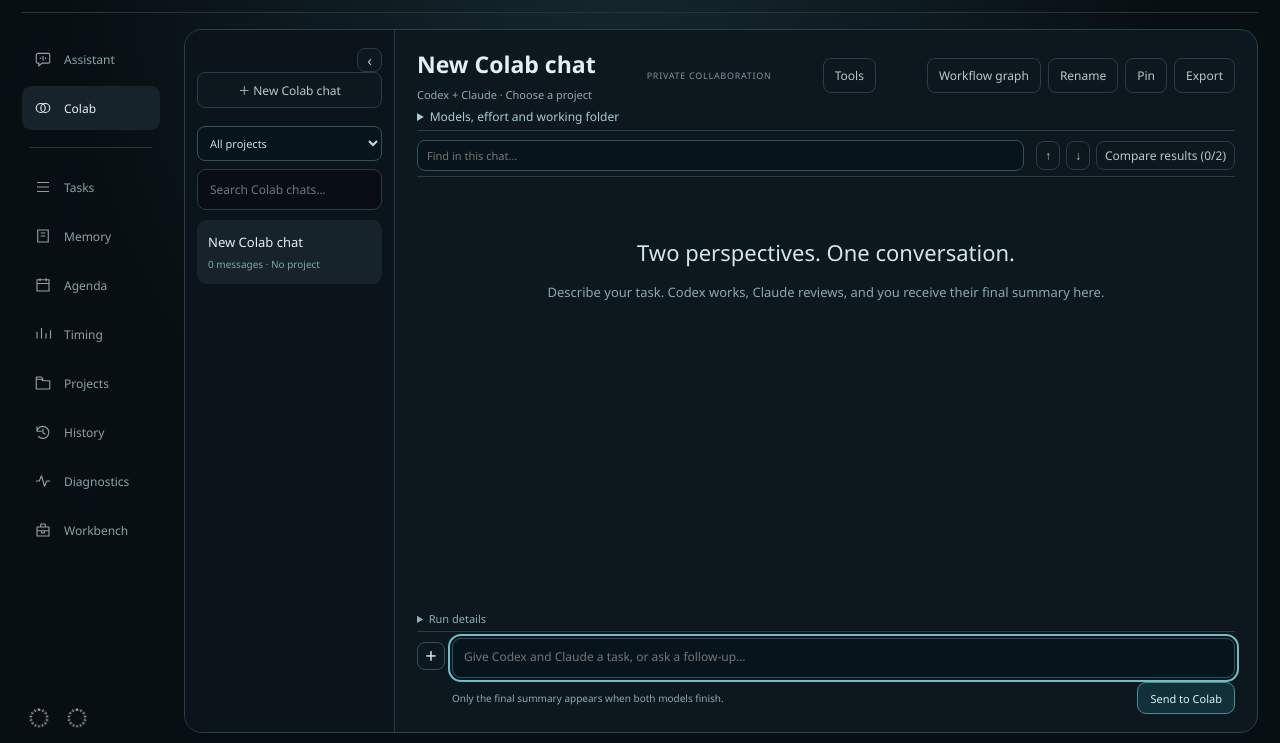
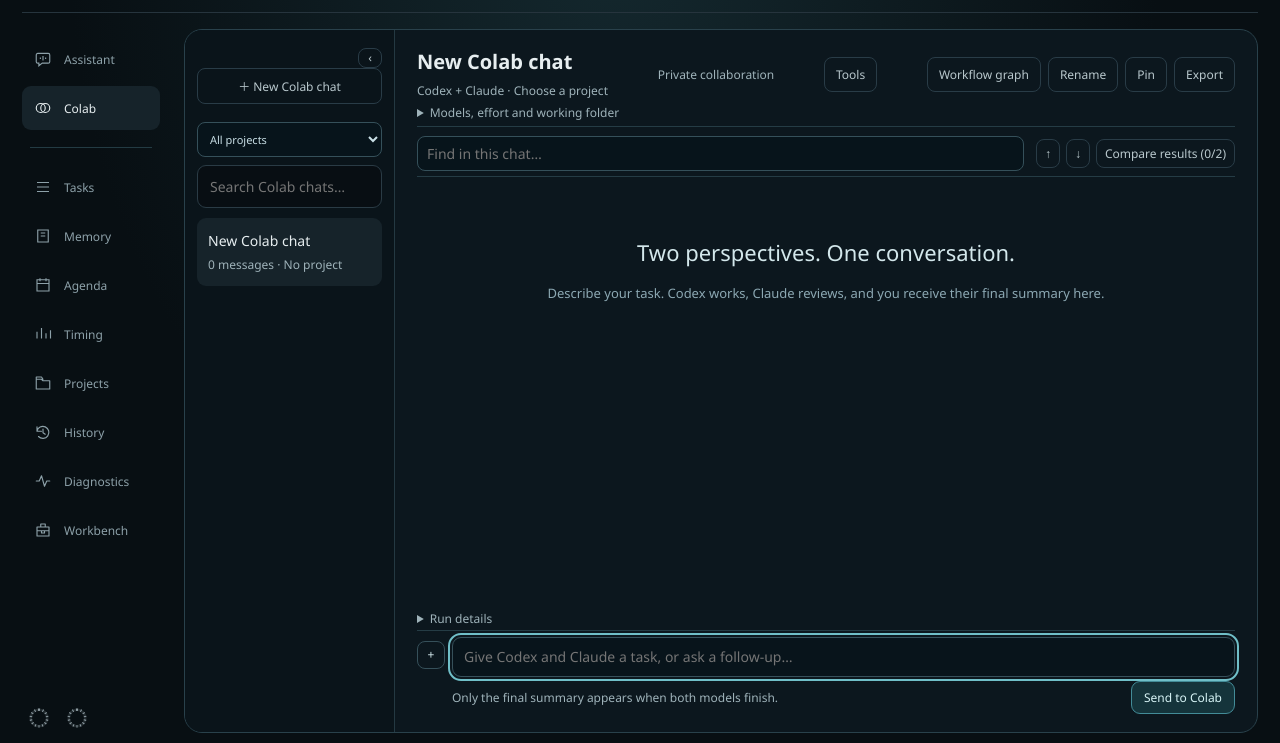
Before and after one commit to springycape20/atlas-desktop, an Electron app: page index.html in a window 1280 px wide. Both pictures are taken after a click on the button "Colab". Shown: the part 57-800 px from the top of the page. Drawn offline with Linux system fonts and the light colour scheme; no server answers.

Commit message:
Polish Colab typography and refresh README screenshots

```diff
--- a/colab-workspace.js
+++ b/colab-workspace.js
@@ -109,7 +109,7 @@
   panel.hidden = true;
   panel.setAttribute('aria-label', 'Colab chat workspace');
   panel.innerHTML = `<aside class="colab-chats" aria-label="Colab conversations"><button class="quiet-button" id="colabNewChat" type="button">＋ New Colab chat</button><div class="colab-chat-list" id="colabChats"></div></aside>
-    <div class="colab-chat-main"><header class="colab-chat-header"><div><h1>Colab</h1><p>Codex + Claude · one task, one shared result</p></div><span class="session-chip">PRIVATE COLLABORATION</span></header>
+    <div class="colab-chat-main"><header class="colab-chat-header"><div><h1>Colab</h1><p>Codex + Claude · one task, one shared result</p></div><span class="session-chip">Private collaboration</span></header>
     <details class="colab-config" id="colabConfig"><summary>Models, effort and working folder</summary><div class="colab-config-grid"><label class="field"><span>Codex model</span><select id="colabCodexModel"></select></label><label class="field"><span>Claude model</span><select id="colabClaudeModel"></select></label><label class="field"><span>Shared effort</span><select id="colabEffort"><option value="low">Low · faster</option><option value="medium">Medium · balanced</option><option value="high">High · deeper review</option><option value="xhigh">Extra high</option><option value="max">Maximum</option></select></label></div><div class="colab-folder-row"><button class="quiet-button" type="button" id="colabChooseFolder">Choose folder</button><span id="colabFolder"></span></div></details>
     <div class="colab-transcript" id="colabTranscript" role="log" aria-label="Colab messages" aria-live="polite"></div>
     <form class="colab-composer" id="colabForm"><label class="sr-only" for="colabTask">Message Colab</label><textarea id="colabTask" rows="1" maxlength="20000" aria-label="Message Colab" placeholder="Give Codex and Claude a task, or ask a follow-up…"></textarea><div class="colab-compose-footer"><span id="colabStatus" role="status" aria-live="polite"></span><button class="quiet-button" id="colabStop" type="button" hidden>Stop</button><button class="primary-button" id="colabStart" type="submit">Send to Colab</button></div></form></div>`;
--- a/index.html
+++ b/index.html
@@ -2875,6 +2875,70 @@
       :root .core .user-turn,
       :root .colab-message.user {
         background: #18252b;
+      }
+      /* Colab uses the same readable type and quiet controls as Assistant. */
+      :root .colab-workspace,
+      :root .colab-workspace :is(button, input, select, textarea, summary, small, label, strong, time),
+      :root .colab-folder-row span {
+        font-family: 'Segoe UI', system-ui, sans-serif;
+      }
+      :root .colab-chat-header h1 {
+        font-size: 20px;
+      }
+      :root .colab-workspace :is(input, select, textarea),
+      :root .colab-chat-item span {
+        font-size: 14px;
+      }
+      :root .colab-workspace :is(button, summary, small, label, time),
+      :root .colab-workspace .colab-chat-actions button,
+      :root .colab-workspace #colabNewChat,
+      :root .colab-workspace .field > span,
+      :root
+        .colab-workspace
+        :is(.session-chip, .colab-chat-project, .verify-badge, .colab-run-details, .colab-efficiency),
+      :root .colab-workspace :is(.colab-work-step, .colab-work-note),
+      :root .colab-workspace .colab-recovery,
+      :root .colab-chat-header p,
+      :root .colab-folder-row span,
+      :root .colab-browse > span,
+      :root .colab-compose-footer [role='status'],
+      :root .colab-message strong {
+        font-size: 12px;
+        letter-spacing: 0;
+      }
+      :root .colab-chat-header p,
+      :root
+        .colab-workspace
+        :is(small, time, .session-chip, .colab-chat-project, .colab-run-details, .colab-efficiency),
+      :root .colab-config summary,
+      :root .colab-message strong,
+      :root .colab-compose-footer [role='status'] {
+        color: #9fb3ba;
+      }
+      :root .colab-workspace .session-chip {
+        text-transform: none;
+      }
+      :root .colab-workspace button {
+        background: transparent;
+        box-shadow: none;
+      }
+      :root .colab-workspace #colabStart {
+        background: #15343b;
+      }
+      :root .colab-workspace button:hover:not(:disabled) {
+        background: #1c3038;
+      }
+      :root .colab-workspace button:focus-visible {
+        outline: 2px solid #83d8e4;
+        outline-offset: 2px;
+      }
+      :root .colab-message-actions [aria-pressed='true'] {
+        color: #e7eef0;
+        background: #263940;
+        border-color: #9fb3ba;
+      }
+      :root .colab-graph-node .graph-node-meta {
+        font-size: 12px;
       }
     </style>
     <style id="beaconMark">
```
Also changed, not shown: tests/colab-history.browser.cjs (+9 -0 lines), build/capture-screenshots.cjs, docs/images/assistant.png, docs/images/colab-debug.png, docs/images/colab-dispute.png, docs/images/colab-graph.png, docs/images/settings.png.
